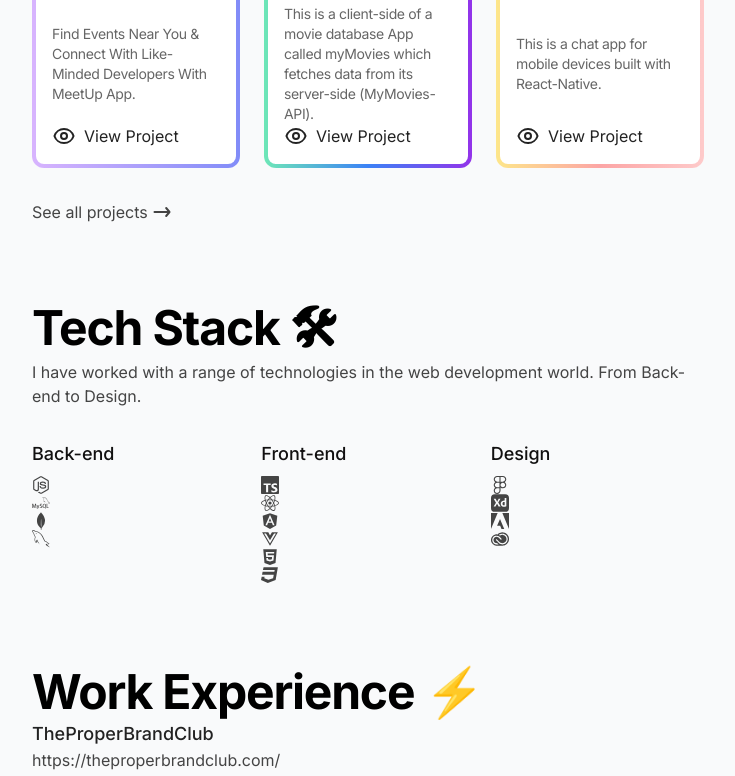
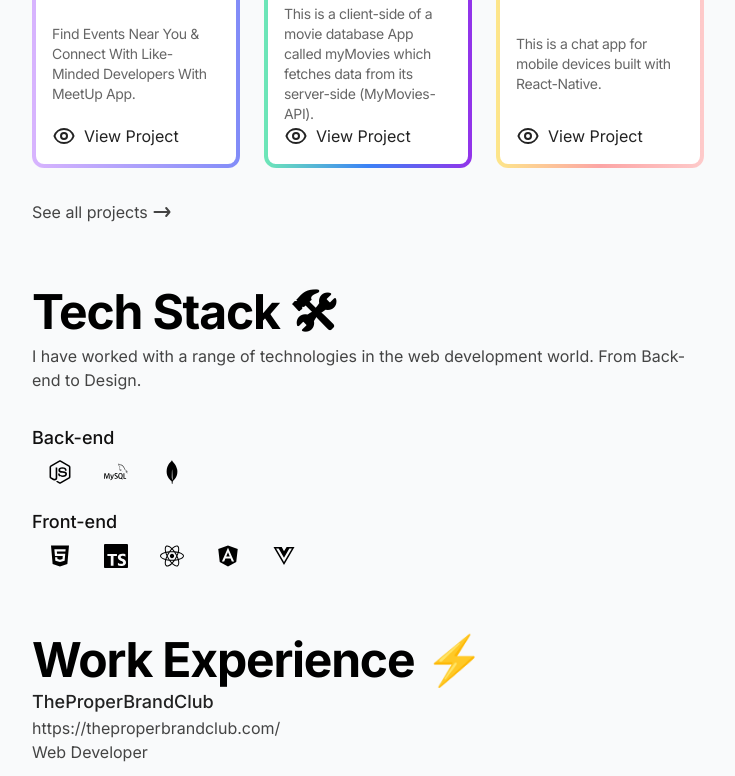
Before and after one commit to Mejiabrayan/portfolio_2.0, a Next.js app: page / in a window 1280 px wide. Shown: the part 484-1260 px from the top of the page, without its empty margins (272-1007 px from the left). Built offline with nearby package versions, Linux system fonts and the light colour scheme.

Commit message:
organizing tech stack component

```diff
--- a/components/TechStack.tsx
+++ b/components/TechStack.tsx
@@ -1,83 +1,39 @@
 import React from 'react';
 import { FaNodeJs, FaReact, FaAngular, FaVuejs, FaHtml5, FaCss3, FaFigma } from 'react-icons/fa';
-import { SiAdobexd, SiAdobe, SiAdobecreativecloud, SiMysql, SiMongodb, SiTypescript} from 'react-icons/si';
-import {GrMysql} from 'react-icons/gr';
-
-
+import { SiAdobexd, SiAdobe, SiAdobecreativecloud, SiMysql, SiMongodb, SiTypescript } from 'react-icons/si';
+import { GrMysql } from 'react-icons/gr';
+// import the next icon from public folder
+import '../public/nextjs.svg';
 
 const TechStack: React.FC = () => {
     return (
-        <div className="px-0 py-4 rounded-lg">
+        <div className="px-0  rounded-lg">
             <h1 className="font-bold text-3xl md:text-5xl tracking-tight mb-2 text-black dark:text-white">
                 Tech Stack 🛠
             </h1>
             <p className="text-gray-600 dark:text-gray-400 mt-2 mb-8">
                 I have worked with a range of technologies in the web development world. From Back-end to Design.
             </p>
-            <div className="grid grid-cols-1 md:grid-cols-2 lg:grid-cols-3 gap-4">
-                <div>
+            <div className="mb-6">
                 <h2 className="text-lg font-medium text-gray-700 dark:text-gray-200 mb-2">
                     Back-end
                 </h2>
-                    <ul className="list-inside">
-                        <li className="text-gray-600 dark:text-gray-400 sm:text-lg">
-                            <FaNodeJs size="1em" />
-                        </li>
-                        <li className="text-gray-600 dark:text-gray-400 sm:text-lg">
-                           <SiMysql size="1em" />
-                            </li>
-                        <li className="text-gray-600 dark:text-gray-400 sm:text-lg">
-                             <SiMongodb size="1em" />
-                             </li>
-
-                        <li className="text-gray-600 dark:text-gray-400 sm:text-lg ">
-                            <GrMysql size="1em" />
-                            </li>
-                    </ul>
+                <div className="flex overflow-x-scroll">
+                    <FaNodeJs size="1.5em" className="mx-4" />
+                    <SiMysql size="1.5em" className="mx-4" />
+                    <SiMongodb size="1.5em" className="mx-4" />
+                </div>
             </div>
             <div>
                 <h2 className="text-lg font-medium text-gray-700 dark:text-gray-200 mb-2">
                     Front-end
                 </h2>
-                    <ul className="list-inside">
-                        <li className="text-gray-600 dark:text-gray-400 sm:text-lg ">
-                            <SiTypescript size="1em" />
-                        </li>
-                        <li className="text-gray-600 dark:text-gray-400 sm:text-lg ">
-                            <FaReact size="1em" />
-                        </li>
-                        <li className="text-gray-600 dark:text-gray-400 sm:text-lg ">
-                            <FaAngular size="1em" />
-                        </li>
-                        <li className="text-gray-600 dark:text-gray-400 sm:text-lg ">
-                            <FaVuejs size="1em" />
-                        </li>
-                        <li className="text-gray-600 dark:text-gray-400 sm:text-lg ">
-                            <FaHtml5 size="1em" />
-                        </li>
-                        <li className="text-gray-600 dark:text-gray-400 sm:text-lg ">
-                            <FaCss3 size="1em" />
-                        </li>
-                    </ul>
-                </div>
-                <div>
-                    <h2 className="text-lg font-medium text-gray-700 dark:text-gray-200 mb-2">
-                        Design
-                    </h2>
-                    <ul className="list-inside">
-                        <li className="text-gray-600 dark:text-gray-400 sm:text-lg ">
-                            <FaFigma size="1em" />
-                        </li>
-                        <li className="text-gray-600 dark:text-gray-400 sm:text-lg ">
-                            <SiAdobexd size="1em" />
-                        </li>
-                        <li className="text-gray-600 dark:text-gray-400 sm:text-lg ">
-                            <SiAdobe size="1em" />
-                        </li>
-                        <li className="text-gray-600 dark:text-gray-400 sm:text-lg ">
-                            <SiAdobecreativecloud size="1em" />
-                        </li>
-                    </ul>
+                <div className="flex overflow-x-scroll">
+                    <FaHtml5 size="1.5em" className="mx-4" />
+                    <SiTypescript size="1.5em" className="mx-4" />
+                    <FaReact size="1.5em" className="mx-4" />
+                    <FaAngular size="1.5em" className="mx-4" />
+                    <FaVuejs size="1.5em" className="mx-4" />
                 </div>
             </div>
         </div>
--- a/src/pages/index.tsx
+++ b/src/pages/index.tsx
@@ -23,8 +23,6 @@ export default function Home(): JSX.Element {
               <p className="text-gray-600 dark:text-gray-400 mb-16">
                 Based in the Bay Area, California. Currently focused on starting a project that helps musicians take their content creations to the new heights.
               </p>
-
-
             </div>
             <div className="w-[80px] sm:w-[176px] relative mb-8 sm:mb-0 mr-auto">
               <Image
```
Lines whose indentation alone changed are shown as unchanged.
